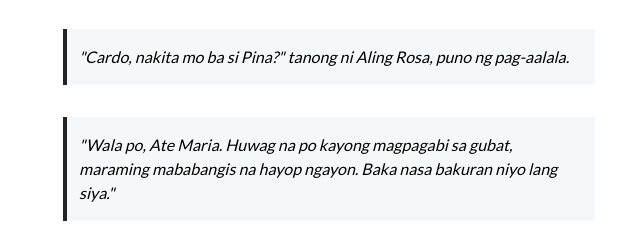
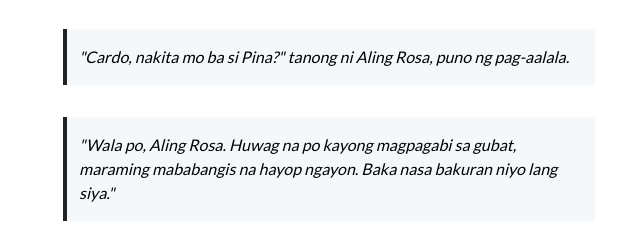
Before and after one commit to arieljerickogacilo/alamat-ng-pinya, a plain HTML site: page index.html in a window 1280 px wide. Shown: the part 1595-1845 px from the top of the page, 311-951 px from the left. Drawn offline with nearby package versions, Linux system fonts and the light colour scheme.

Commit message:
04082025 2

```diff
--- a/index.html
+++ b/index.html
@@ -88,7 +88,7 @@
         </p>
 
         <p class="callout">
-          "Wala po, Ate Maria. Huwag na po kayong magpagabi sa gubat, maraming
+          "Wala po, Aling Rosa. Huwag na po kayong magpagabi sa gubat, maraming
           mababangis na hayop ngayon. Baka nasa bakuran niyo lang siya."
         </p>
 
```
